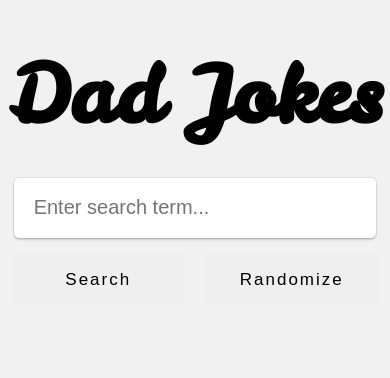
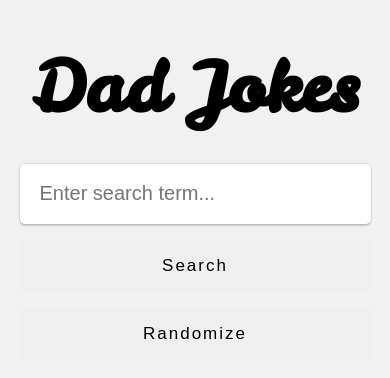
Before and after one commit to nataliecardot/dad-jokes, a React (Create React App) app: page / in a window 390 px wide. Shown: the top 378 px of the page. Built offline with nearby package versions, Linux system fonts and the light colour scheme; the HTML template or start-up script is replaced by a standard one.

Commit message:
Update smartphone media query

```diff
--- a/src/index.css
+++ b/src/index.css
@@ -101,16 +101,25 @@ button:hover {
 
 /* Special styling for viewports up to 767px wide */
 @media screen and (max-width: 767px) {
+  h1 {
+    font-size: 7rem;
+  }
+
   ul {
     width: 90%;
     padding-left: 0;
   }
 
+  p.random-joke {
+    font-size: 2.2rem;
+    width: 80%;
+  }
+
   input {
-    width: 93%;
+    width: 90%;
   }
 
   button {
-    width: 45%;
+    width: 90%;
   }
 }
--- a/src/retrieval-form.js
+++ b/src/retrieval-form.js
@@ -13,7 +13,7 @@ const RetrievalForm = props => {
         <input
           type="text"
           placeholder="Enter search term..."
-          onChange={event => props.onInputChange(event.target.value)}
+          onChange={e => props.onInputChange(e.target.value)}
           required
         />
         <div className="buttons">
```
